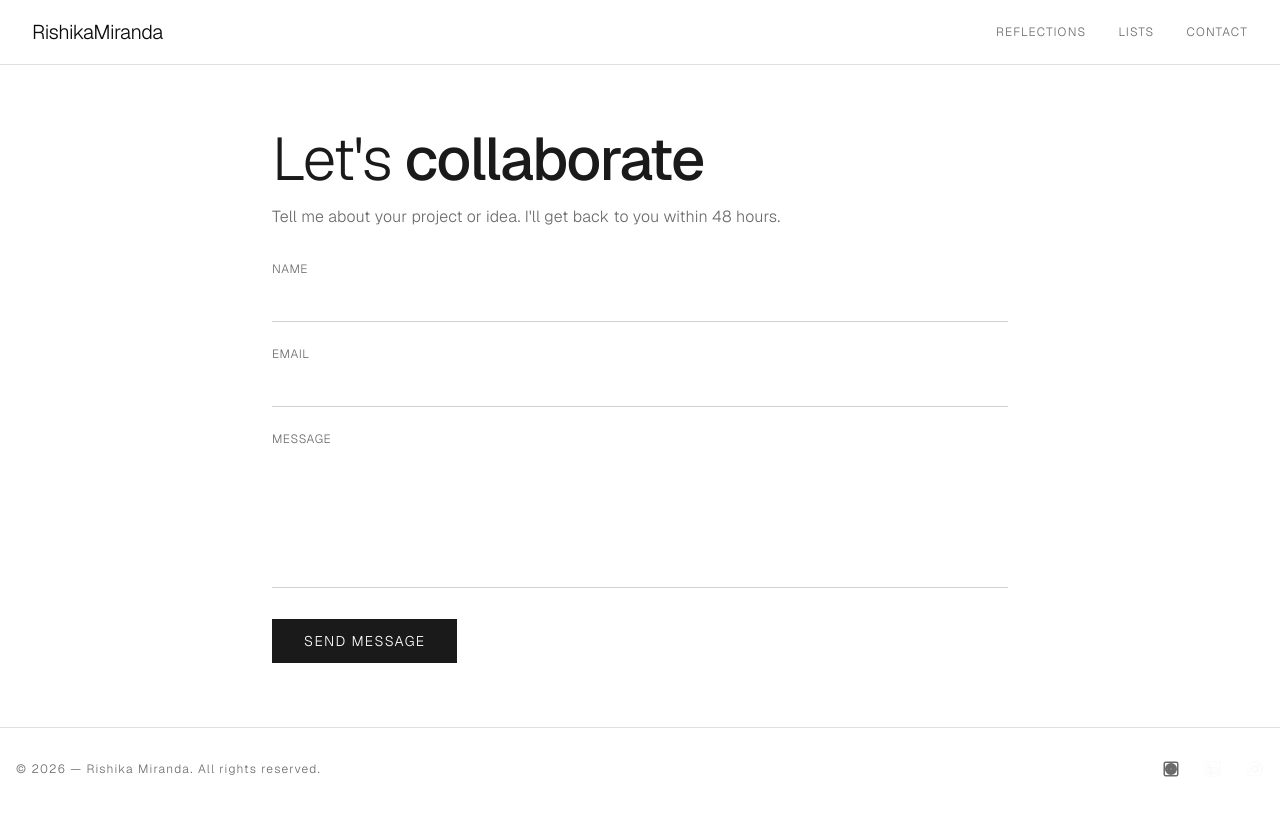
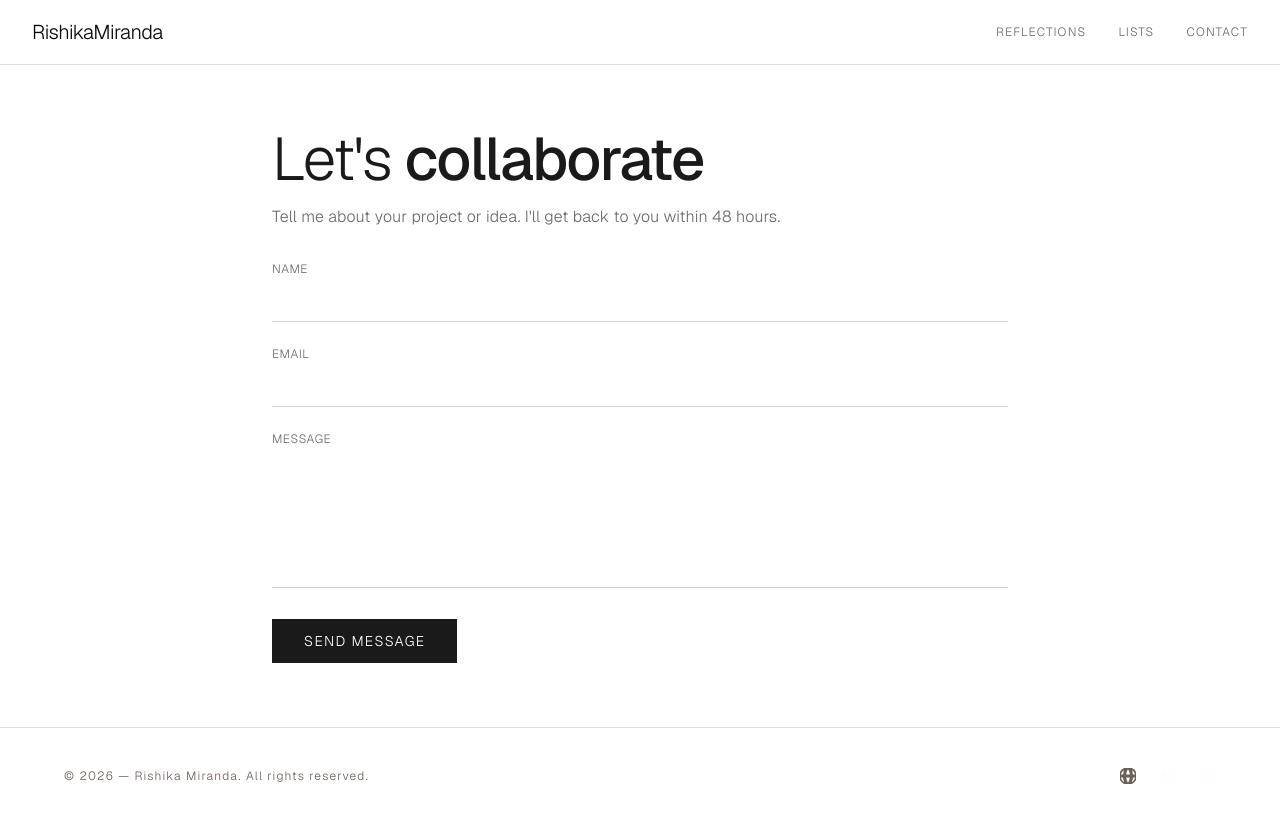
Before and after one commit to rishikamiranda/rishikamiranda, a Next.js app: page /contact in a window 1280 px wide. Built offline with nearby package versions, Linux system fonts and the light colour scheme.

Commit message:
updated shadcn icons

```diff
--- a/src/components/icons/ant-design-instagram-filled.tsx
+++ b/src/components/icons/ant-design-instagram-filled.tsx
@@ -1,15 +1,13 @@
 import * as React from "react";
 
 export function InstagramFilledIcon({
-  size = 1024,
+  size = 14,
   color = "currentColor",
-  strokeWidth = 2,
   className,
   ...props
 }: React.SVGProps<SVGSVGElement> & {
   size?: number;
   color?: string;
-  strokeWidth?: number;
 }) {
   return (
     <svg
@@ -19,13 +17,13 @@ export function InstagramFilledIcon({
       viewBox="0 0 1024 1024"
       fill="none"
       stroke={color}
-      strokeWidth={strokeWidth}
+      strokeWidth={1.5}
       strokeLinecap="round"
       strokeLinejoin="round"
       className={className}
       {...props}
     >
-      <path d="M512 378.7c-73.4 0-133.3 59.9-133.3 133.3S438.6 645.3 512 645.3S645.3 585.4 645.3 512S585.4 378.7 512 378.7M911.8 512c0-55.2.5-109.9-2.6-165c-3.1-64-17.7-120.8-64.5-167.6c-46.9-46.9-103.6-61.4-167.6-64.5c-55.2-3.1-109.9-2.6-165-2.6c-55.2 0-109.9-.5-165 2.6c-64 3.1-120.8 17.7-167.6 64.5C132.6 226.3 118.1 283 115 347c-3.1 55.2-2.6 109.9-2.6 165s-.5 109.9 2.6 165c3.1 64 17.7 120.8 64.5 167.6c46.9 46.9 103.6 61.4 167.6 64.5c55.2 3.1 109.9 2.6 165 2.6c55.2 0 109.9.5 165-2.6c64-3.1 120.8-17.7 167.6-64.5c46.9-46.9 61.4-103.6 64.5-167.6c3.2-55.1 2.6-109.8 2.6-165M512 717.1c-113.5 0-205.1-91.6-205.1-205.1S398.5 306.9 512 306.9S717.1 398.5 717.1 512S625.5 717.1 512 717.1m213.5-370.7c-26.5 0-47.9-21.4-47.9-47.9s21.4-47.9 47.9-47.9s47.9 21.4 47.9 47.9a47.84 47.84 0 0 1-47.9 47.9"/>
+      <path d="M512 378.7c-73.4 0-133.3 59.9-133.3 133.3S438.6 645.3 512 645.3S645.3 585.4 645.3 512S585.4 378.7 512 378.7M911.8 512c0-55.2.5-109.9-2.6-165c-3.1-64-17.7-120.8-64.5-167.6c-46.9-46.9-103.6-61.4-167.6-64.5c-55.2-3.1-109.9-2.6-165-2.6c-55.2 0-109.9-.5-165 2.6c-64 3.1-120.8 17.7-167.6 64.5C132.6 226.3 118.1 283 115 347c-3.1 55.2-2.6 109.9-2.6 165s-.5 109.9 2.6 165c3.1 64 17.7 120.8 64.5 167.6c46.9 46.9 103.6 61.4 167.6 64.5c55.2 3.1 109.9 2.6 165 2.6c55.2 0 109.9.5 165-2.6c64-3.1 120.8-17.7 167.6-64.5c46.9-46.9 61.4-103.6 64.5-167.6c3.2-55.1 2.6-109.8 2.6-165M512 717.1c-113.5 0-205.1-91.6-205.1-205.1S398.5 306.9 512 306.9S717.1 398.5 717.1 512S625.5 717.1 512 717.1m213.5-370.7c-26.5 0-47.9-21.4-47.9-47.9s21.4-47.9 47.9-47.9s47.9 21.4 47.9 47.9a47.84 47.84 0 0 1-47.9 47.9" />
     </svg>
   );
 }
--- a/src/components/icons/ant-design-linkedin-filled.tsx
+++ b/src/components/icons/ant-design-linkedin-filled.tsx
@@ -1,15 +1,13 @@
 import * as React from "react";
 
 export function LinkedinFilledIcon({
-  size = 1024,
+  size = 14,
   color = "currentColor",
-  strokeWidth = 2,
   className,
   ...props
 }: React.SVGProps<SVGSVGElement> & {
   size?: number;
   color?: string;
-  strokeWidth?: number;
 }) {
   return (
     <svg
@@ -19,13 +17,13 @@ export function LinkedinFilledIcon({
       viewBox="0 0 1024 1024"
       fill="none"
       stroke={color}
-      strokeWidth={strokeWidth}
+      strokeWidth={1.5}
       strokeLinecap="round"
       strokeLinejoin="round"
       className={className}
       {...props}
     >
-      <path d="M880 112H144c-17.7 0-32 14.3-32 32v736c0 17.7 14.3 32 32 32h736c17.7 0 32-14.3 32-32V144c0-17.7-14.3-32-32-32M349.3 793.7H230.6V411.9h118.7zm-59.3-434a68.8 68.8 0 1 1 68.8-68.8c-.1 38-30.9 68.8-68.8 68.8m503.7 434H675.1V608c0-44.3-.8-101.2-61.7-101.2c-61.7 0-71.2 48.2-71.2 98v188.9H423.7V411.9h113.8v52.2h1.6c15.8-30 54.5-61.7 112.3-61.7c120.2 0 142.3 79.1 142.3 181.9z"/>
+      <path d="M880 112H144c-17.7 0-32 14.3-32 32v736c0 17.7 14.3 32 32 32h736c17.7 0 32-14.3 32-32V144c0-17.7-14.3-32-32-32M349.3 793.7H230.6V411.9h118.7zm-59.3-434a68.8 68.8 0 1 1 68.8-68.8c-.1 38-30.9 68.8-68.8 68.8m503.7 434H675.1V608c0-44.3-.8-101.2-61.7-101.2c-61.7 0-71.2 48.2-71.2 98v188.9H423.7V411.9h113.8v52.2h1.6c15.8-30 54.5-61.7 112.3-61.7c120.2 0 142.3 79.1 142.3 181.9z" />
     </svg>
   );
 }
--- a/src/components/icons/iconoir-download-circle-solid.tsx
+++ b/src/components/icons/iconoir-download-circle-solid.tsx
@@ -25,7 +25,7 @@ export function DownloadCircleSolidIcon({
       className={className}
       {...props}
     >
-      <path fill-rule="evenodd" d="M1.25 12C1.25 6.063 6.063 1.25 12 1.25S22.75 6.063 22.75 12S17.937 22.75 12 22.75S1.25 17.937 1.25 12m7 5a.75.75 0 0 1 .75-.75h6a.75.75 0 0 1 0 1.5H9a.75.75 0 0 1-.75-.75m7.78-6.97l-3.5 3.5a.75.75 0 0 1-1.06 0l-3.5-3.5a.75.75 0 1 1 1.06-1.06l2.22 2.22V6a.75.75 0 0 1 1.5 0v5.19l2.22-2.22a.75.75 0 1 1 1.06 1.06" clip-rule="evenodd"/>
+      <path fillRule="evenodd" d="M1.25 12C1.25 6.063 6.063 1.25 12 1.25S22.75 6.063 22.75 12S17.937 22.75 12 22.75S1.25 17.937 1.25 12m7 5a.75.75 0 0 1 .75-.75h6a.75.75 0 0 1 0 1.5H9a.75.75 0 0 1-.75-.75m7.78-6.97l-3.5 3.5a.75.75 0 0 1-1.06 0l-3.5-3.5a.75.75 0 1 1 1.06-1.06l2.22 2.22V6a.75.75 0 0 1 1.5 0v5.19l2.22-2.22a.75.75 0 1 1 1.06 1.06" clipRule="evenodd"/>
     </svg>
   );
 }
--- a/src/components/icons/streamline-spotify-solid.tsx
+++ b/src/components/icons/streamline-spotify-solid.tsx
@@ -25,7 +25,7 @@ export function SpotifySolidIcon({
       className={className}
       {...props}
     >
-      <path fill-rule="evenodd" d="M.5 7a6.5 6.5 0 1 1 13 0a6.5 6.5 0 0 1-13 0m4.659 2.594a4.4 4.4 0 0 1 2.87.302a.625.625 0 1 0 .535-1.13a5.64 5.64 0 0 0-3.69-.39a.625.625 0 1 0 .285 1.218M6.16 7.479q-.761.002-1.468.17a.625.625 0 1 1-.287-1.217a7.64 7.64 0 0 1 5.2.618a.625.625 0 0 1-.565 1.115a6.35 6.35 0 0 0-2.88-.686M4.22 5.705a8.4 8.4 0 0 1 1.94-.226c1.416 0 2.748.35 3.916.97a.625.625 0 0 0 .585-1.105a9.6 9.6 0 0 0-4.5-1.115a9.7 9.7 0 0 0-2.23.26a.625.625 0 1 0 .289 1.216" clip-rule="evenodd"/>
+      <path fillRule="evenodd" d="M.5 7a6.5 6.5 0 1 1 13 0a6.5 6.5 0 0 1-13 0m4.659 2.594a4.4 4.4 0 0 1 2.87.302a.625.625 0 1 0 .535-1.13a5.64 5.64 0 0 0-3.69-.39a.625.625 0 1 0 .285 1.218M6.16 7.479q-.761.002-1.468.17a.625.625 0 1 1-.287-1.217a7.64 7.64 0 0 1 5.2.618a.625.625 0 0 1-.565 1.115a6.35 6.35 0 0 0-2.88-.686M4.22 5.705a8.4 8.4 0 0 1 1.94-.226c1.416 0 2.748.35 3.916.97a.625.625 0 0 0 .585-1.105a9.6 9.6 0 0 0-4.5-1.115a9.7 9.7 0 0 0-2.23.26a.625.625 0 1 0 .289 1.216" clipRule="evenodd"/>
     </svg>
   );
 }
--- /dev/null
+++ b/src/components/icons/streamline-web-solid.tsx
@@ -0,0 +1,35 @@
+import * as React from "react";
+
+export function WebSolidIcon({
+  size = 14,
+  color = "currentColor",
+  strokeWidth = 2,
+  className,
+  ...props
+}: React.SVGProps<SVGSVGElement> & {
+  size?: number;
+  color?: string;
+  strokeWidth?: number;
+}) {
+  return (
+    <svg
+      xmlns="http://www.w3.org/2000/svg"
+      width={size}
+      height={size}
+      viewBox="0 0 14 14"
+      fill="none"
+      stroke={color}
+      strokeWidth={strokeWidth}
+      strokeLinecap="round"
+      strokeLinejoin="round"
+      className={className}
+      {...props}
+    >
+      <path
+        fillRule="evenodd"
+        clipRule="evenodd"
+        d="M5.049.276A7.01 7.01 0 0 0 .028 6.375h3.2a15.8 15.8 0 0 1 1.82-6.1m-1.82 7.35h-3.2a7.01 7.01 0 0 0 5.02 6.1a15.8 15.8 0 0 1-1.82-6.1m3.424 6.367a14.5 14.5 0 0 1-2.17-6.367h5.035a14.5 14.5 0 0 1-2.17 6.367a7 7 0 0 1-.695 0m2.3-.268a7.01 7.01 0 0 0 5.02-6.099h-3.2a15.8 15.8 0 0 1-1.82 6.1m1.82-7.349h3.2a7.01 7.01 0 0 0-5.02-6.1a15.8 15.8 0 0 1 1.82 6.1M6.652.008a7 7 0 0 1 .696 0a14.5 14.5 0 0 1 2.169 6.367H4.483c.217-2.277.963-4.46 2.17-6.367"
+      />
+    </svg>
+  );
+}
--- a/src/components/layout/Footer.tsx
+++ b/src/components/layout/Footer.tsx
@@ -1,44 +1,41 @@
-import Link from 'next/link';
-import { WebBoxIcon } from '../icons/mdi-web-box';
-import { LinkedinFilledIcon } from '../icons/ant-design-linkedin-filled';
-import { InstagramFilledIcon } from '../icons/ant-design-instagram-filled';
+import { WebSolidIcon } from '@/components/icons/streamline-web-solid';
+import { InstagramFilledIcon } from '@/components/icons/ant-design-instagram-filled';
+import { LinkedinFilledIcon } from '@/components/icons/ant-design-linkedin-filled';
+
 export default function Footer() {
   return (
-    <footer className="border-t border-[#e0e0e0] py-8 px-4 mt-auto">
-      <div className="max-w-7xl mx-auto flex flex-col md:flex-row justify-between items-center gap-4">
-        <p className="text-xs text-[#6b6b6b] tracking-widest">
-          © {new Date().getFullYear()} — Rishika Miranda. All rights reserved.
-        </p>
-
+    <footer className="w-full border-t border-[#e5e0db] px-4 sm:px-8 md:px-16 py-10 flex flex-col md:flex-row items-start md:items-center justify-between gap-4 mt-auto">
+      <div className="text-xs text-[#6b5f58] tracking-widest">
+        &copy; {new Date().getFullYear()} — Rishika Miranda. All rights reserved.
+      </div>
       <div className="flex items-center gap-6">
-          <Link
+        <a
           href="https://kyrah.in"
           target="_blank"
           rel="noopener noreferrer"
-            className="text-[#6b6b6b] hover:text-[#1a1a1a] transition-colors"
+          className="text-[#6b5f58] hover:text-[#1a1a1a] transition-colors"
           aria-label="Website"
         >
-            <WebBoxIcon size={18} />
-          </Link>
-          <Link
+          <WebSolidIcon size={16} color="currentColor" strokeWidth={1.5} />
+        </a>
+        <a
           href="https://www.linkedin.com/in/rishika-miranda-163260329/"
           target="_blank"
           rel="noopener noreferrer"
-            className="text-[#6b6b6b] hover:text-[#1a1a1a] transition-colors"
+          className="text-[#6b5f58] hover:text-[#1a1a1a] transition-colors"
           aria-label="LinkedIn"
         >
-            <LinkedinFilledIcon size={18} />
-          </Link>
-          <Link
+          <LinkedinFilledIcon size={16} color="currentColor" strokeWidth={1.5} />
+        </a>
+        <a
           href="https://www.instagram.com/rishikamiranda/"
           target="_blank"
           rel="noopener noreferrer"
-            className="text-[#6b6b6b] hover:text-[#1a1a1a] transition-colors"
+          className="text-[#6b5f58] hover:text-[#1a1a1a] transition-colors"
           aria-label="Instagram"
         >
-            <InstagramFilledIcon size={18} />
-          </Link>
-        </div>
+          <InstagramFilledIcon size={16} color="currentColor" strokeWidth={1.5} />
+        </a>
       </div>
     </footer>
   );
```
Also changed, not shown: src/components/Hero.tsx (+6 -45 lines). Lines whose indentation alone changed are shown as unchanged.
